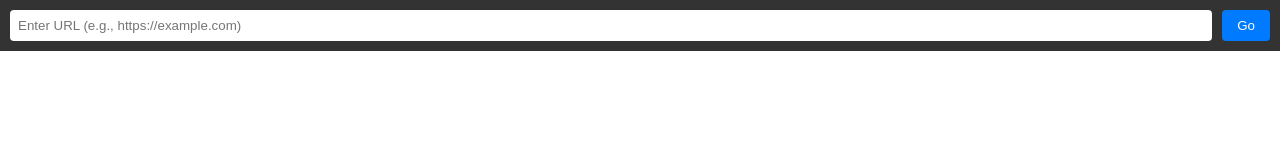
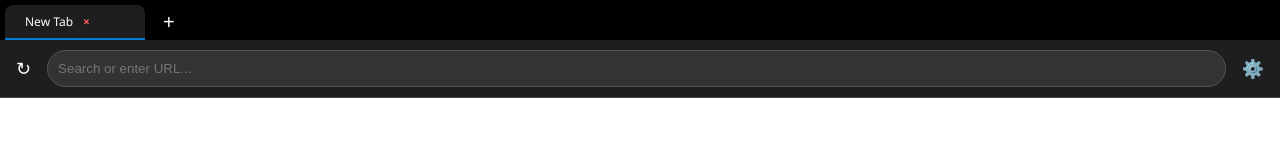
Before and after one commit to StealthAIPro/WEB-PROXY, a website: page public/index.html in a window 1280 px wide. Drawn offline with Linux system fonts and the light colour scheme.

Commit message:
Update index.html

```diff
--- a/public/index.html
+++ b/public/index.html
@@ -1,35 +1,138 @@
 <!DOCTYPE html>
 <html lang="en">
 <head>
+    <meta charset="UTF-8">
+    <meta name="viewport" content="width=device-width, initial-scale=1.0">
+    <title>Private Web Proxy</title>
     <style>
-        body { margin: 0; font-family: sans-serif; display: flex; flex-direction: column; height: 100vh; }
-        #toolbar { background: #333; padding: 10px; display: flex; gap: 10px; }
-        #url-input { flex-grow: 1; padding: 8px; border-radius: 4px; border: none; }
-        button { padding: 8px 15px; cursor: pointer; background: #007bff; color: white; border: none; border-radius: 4px; }
-        iframe { flex-grow: 1; border: none; width: 100%; }
+        :root { --bg: #1e1e1e; --text: #ffffff; --accent: #0078d4; --tab-bg: #2d2d2d; }
+        body.light-mode { --bg: #f3f3f3; --text: #000000; --tab-bg: #e0e0e0; }
+
+        body { margin: 0; font-family: 'Segoe UI', sans-serif; background: var(--bg); color: var(--text); display: flex; flex-direction: column; height: 100vh; overflow: hidden; }
+
+        /* Tab Bar */
+        #tab-bar { display: flex; background: #000; padding: 5px 5px 0 5px; gap: 2px; }
+        .tab { padding: 8px 20px; background: var(--tab-bg); border-radius: 8px 8px 0 0; cursor: pointer; font-size: 12px; display: flex; align-items: center; gap: 10px; min-width: 100px; }
+        .tab.active { background: var(--bg); border-bottom: 2px solid var(--accent); }
+        .close-tab { color: #ff5f56; font-weight: bold; }
+
+        /* Navigation Bar */
+        #nav-bar { display: flex; padding: 10px; gap: 10px; background: var(--bg); align-items: center; border-bottom: 1px solid #444; }
+        #url-input { flex: 1; padding: 10px; border-radius: 20px; border: 1px solid #555; background: #333; color: white; outline: none; }
+        button { background: none; border: none; color: var(--text); cursor: pointer; font-size: 18px; }
+
+        /* Viewport */
+        .viewport-container { flex: 1; position: relative; }
+        iframe { width: 100%; height: 100%; border: none; display: none; background: white; }
+        iframe.active { display: block; }
+
+        /* Settings Overlay */
+        #settings-panel {
+            position: fixed; top: 50%; left: 50%; transform: translate(-50%, -50%);
+            background: var(--tab-bg); padding: 20px; border-radius: 12px;
+            box-shadow: 0 10px 30px rgba(0,0,0,0.5); display: none; z-index: 100;
+        }
     </style>
 </head>
-<body>
+<body class="dark-mode">
 
-<div id="toolbar">
-    <input type="text" id="url-input" placeholder="Enter URL (e.g., https://example.com)">
-    <button onclick="loadPage()">Go</button>
+<div id="tab-bar">
+    <div id="tabs-list" style="display: flex; gap: 5px;"></div>
+    <button onclick="addTab()" style="font-size: 20px; margin-left: 10px;">+</button>
 </div>
 
-<iframe id="browser-viewport"></iframe>
+<div id="nav-bar">
+    <button onclick="location.reload()">↻</button>
+    <input type="text" id="url-input" placeholder="Search or enter URL..." onkeypress="handleKey(event)">
+    <button onclick="toggleSettings()">⚙️</button>
+</div>
+
+<div class="viewport-container" id="viewports"></div>
+
+<div id="settings-panel">
+    <h3>Settings</h3>
+    <label>Theme: </label>
+    <select onchange="document.body.className = this.value + '-mode'">
+        <option value="dark">Dark</option>
+        <option value="light">Light</option>
+    </select>
+    <br><br>
+    <label><input type="checkbox" id="stealth-mode"> Stealth Mode (Hide Title)</label>
+    <br><br>
+    <button onclick="toggleSettings()" style="background: var(--accent); padding: 5px 15px; border-radius: 5px;">Close</button>
+</div>
 
 <script>
-    function loadPage() {
-        const url = document.getElementById('url-input').value;
-        const proxyUrl = `/proxy?url=${encodeURIComponent(url)}`;
-        document.getElementById('browser-viewport').src = proxyUrl;
+    let tabs = [];
+    let activeTabId = null;
+
+    function addTab() {
+        const id = Date.now();
+        const tab = { id, url: 'about:blank', title: 'New Tab' };
+        tabs.push(tab);
+
+        // Create Iframe
+        const ifr = document.createElement('iframe');
+        ifr.id = `frame-${id}`;
+        document.getElementById('viewports').appendChild(ifr);
+
+        switchTab(id);
+        renderTabs();
     }
 
-    // Allow "Enter" key to trigger load
-    document.getElementById('url-input').addEventListener('keypress', (e) => {
-        if (e.key === 'Enter') loadPage();
-    });
+    function renderTabs() {
+        const list = document.getElementById('tabs-list');
+        list.innerHTML = '';
+        tabs.forEach(t => {
+            const div = document.createElement('div');
+            div.className = `tab ${t.id === activeTabId ? 'active' : ''}`;
+            div.innerHTML = `<span>${t.title}</span> <span class="close-tab" onclick="closeTab(event, ${t.id})">×</span>`;
+            div.onclick = () => switchTab(t.id);
+            list.appendChild(div);
+        });
+    }
+
+    function switchTab(id) {
+        activeTabId = id;
+        document.querySelectorAll('iframe').forEach(f => f.classList.remove('active'));
+        const activeFrame = document.getElementById(`frame-${id}`);
+        activeFrame.classList.add('active');
+        document.getElementById('url-input').value = activeFrame.src.includes('/proxy?url=')
+            ? decodeURIComponent(activeFrame.src.split('url=')[1])
+            : '';
+        renderTabs();
+    }
+
+    function closeTab(e, id) {
+        e.stopPropagation();
+        tabs = tabs.filter(t => t.id !== id);
+        document.getElementById(`frame-${id}`).remove();
+        if (activeTabId === id && tabs.length > 0) switchTab(tabs[0].id);
+        if (tabs.length === 0) addTab();
+        renderTabs();
+    }
+
+    function handleKey(e) {
+        if (e.key === 'Enter') {
+            let url = e.target.value;
+            if (!url.startsWith('http')) url = 'https://' + url;
+            const activeFrame = document.getElementById(`frame-${activeTabId}`);
+            activeFrame.src = `/proxy?url=${encodeURIComponent(url)}`;
+
+            // Update tab title
+            const tab = tabs.find(t => t.id === activeTabId);
+            tab.title = url.split('//')[1].split('/')[0];
+            renderTabs();
+        }
+    }
+
+    function toggleSettings() {
+        const panel = document.getElementById('settings-panel');
+        panel.style.display = panel.style.display === 'block' ? 'none' : 'block';
+    }
+
+    // Initialize with one tab
+    addTab();
 </script>
-
 </body>
 </html>
```
